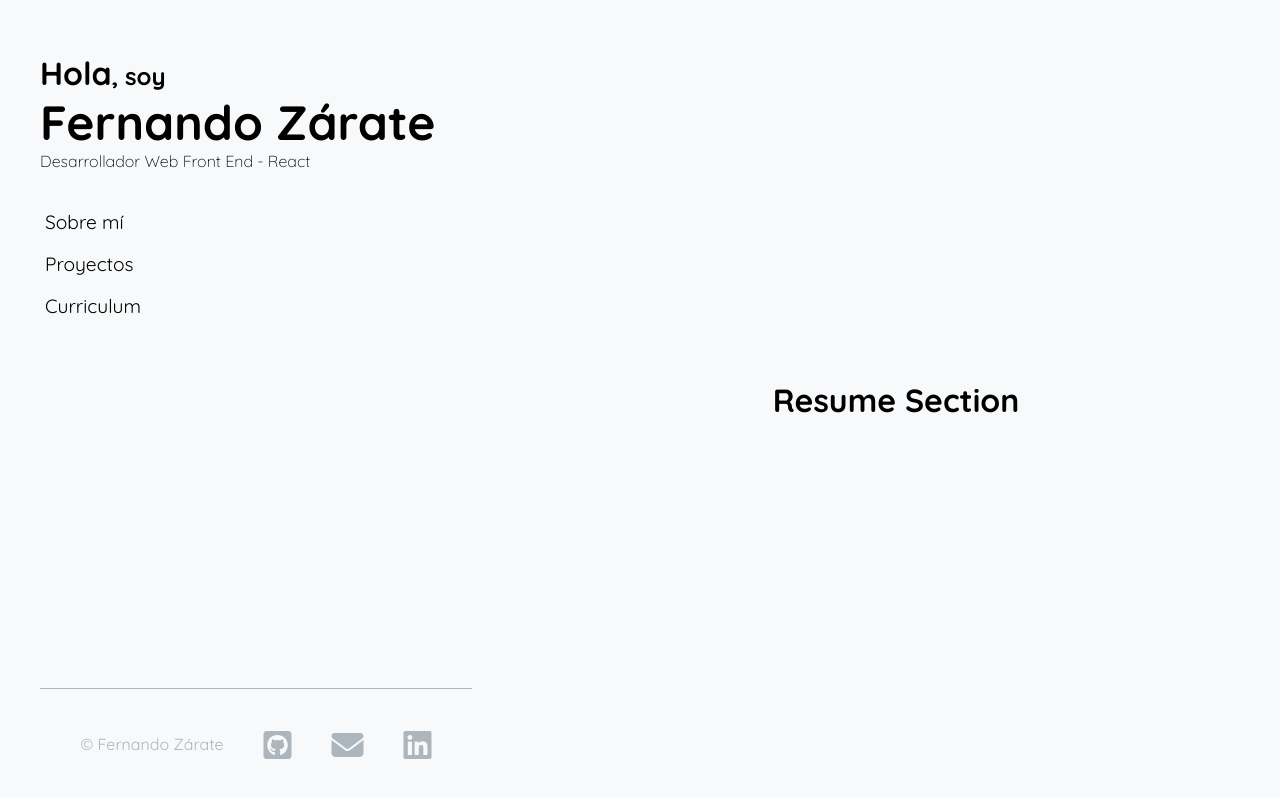
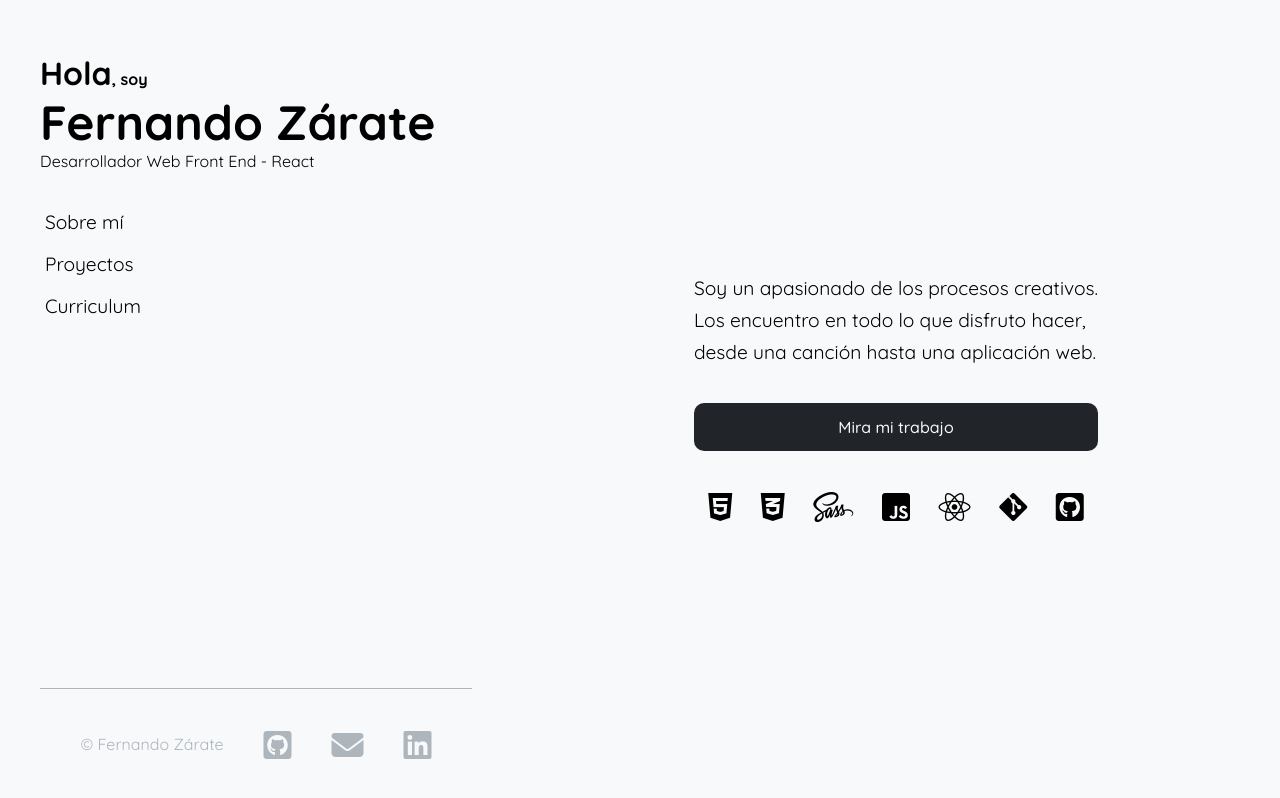
Before and after one commit to fernandozarate07/MyRepository, a React (Vite) app: page / in a window 1280 px wide. Built offline with nearby package versions, Linux system fonts and the light colour scheme.

Commit message:
Add change section functionality

```diff
--- a/src/App.jsx
+++ b/src/App.jsx
@@ -1,21 +1,26 @@
 import "./App.css";
 import HomeSection from "./modules/HomeSection/HomeSection.jsx";
+import ResumeSection from "./modules/ResumeSection/ResumeSection.jsx";
 import NavSection from "./modules/NavSection/NavSection.jsx";
 import ProjectSection from "./modules/ProjectSection/ProjectSection.jsx";
-import ResumeSection from "./modules/ResumeSection/ResumeSection.jsx";
+import { AppContext } from "./modules/AppContext/AppContext.jsx";
+import { useContext } from "react";
 
 function App() {
+  const { sectionState } = useContext(AppContext);
+
   return (
     <div className="app__container">
       <section className="app__left">
         <NavSection />
       </section>
       <section className="app__right">
-        {/* <HomeSection /> */}
-        {/* <ProjectSection /> */}
-        <ResumeSection />
+        {sectionState === "home" && <HomeSection />}
+        {sectionState === "projects" && <ProjectSection />}
+        {sectionState === "resume" && <ResumeSection />}
       </section>
     </div>
   );
 }
+
 export default App;
--- a/src/main.jsx
+++ b/src/main.jsx
@@ -1,10 +1,10 @@
-import { StrictMode } from "react";
-import { createRoot } from "react-dom/client";
-import "./index.css";
-import App from "./App.jsx";
+import ReactDOM from "react-dom/client";
+import App from "./App";
+import { ProviderAppContext } from "./modules/AppContext/AppContext.jsx";
+import "./index.css"; // Importación del archivo de estilos globales
 
-createRoot(document.getElementById("root")).render(
-  <StrictMode>
+ReactDOM.createRoot(document.getElementById("root")).render(
+  <ProviderAppContext>
     <App />
-  </StrictMode>
+  </ProviderAppContext>
 );
--- /dev/null
+++ b/src/modules/AppContext/AppContext.jsx
@@ -0,0 +1,11 @@
+import { createContext, useState } from "react";
+
+const AppContext = createContext();
+
+const ProviderAppContext = ({ children }) => {
+  const [sectionState, setSectionState] = useState("home");
+
+  return <AppContext.Provider value={{ sectionState, setSectionState }}>{children}</AppContext.Provider>;
+};
+
+export { AppContext, ProviderAppContext };
--- a/src/modules/NavBar/NavBar.jsx
+++ b/src/modules/NavBar/NavBar.jsx
@@ -1,15 +1,20 @@
 import styles from "./NavBar.module.css";
+import { useContext } from "react";
+import { AppContext } from "../AppContext/AppContext.jsx";
+
 const NavBar = () => {
+  const { setSectionState } = useContext(AppContext);
+
   return (
     <ul className={styles.navBar__ul}>
       <li className={`${styles.navBar__home} ${styles.li}`}>
-        <span>Sobre mí</span>
+        <span onClick={() => setSectionState("home")}>Sobre mí</span>
       </li>
       <li className={`${styles.navBar__projects} ${styles.li}`}>
-        <span>Proyectos</span>
+        <span onClick={() => setSectionState("projects")}>Proyectos</span>
       </li>
       <li className={`${styles.navBar__resume} ${styles.li}`}>
-        <span>Curriculum</span>
+        <span onClick={() => setSectionState("resume")}>Curriculum</span>
       </li>
     </ul>
   );
--- a/src/modules/NavSection/NavSection.module.css
+++ b/src/modules/NavSection/NavSection.module.css
@@ -13,18 +13,16 @@
 .navSection__name {
   padding-bottom: 2px;
 
-  font-weight: 1000;
   font-size: 3rem;
 }
 .span_one {
   font-size: 2rem;
 }
 .span_two {
-  font-size: 1.5rem;
+  font-size: 1rem;
 }
 .navSection__description {
   font-size: 1rem;
-  font-weight: 200;
 }
 .navSection__contact {
   padding-top: 40px;
--- a/src/modules/ProjectSection/ProjectSection.jsx
+++ b/src/modules/ProjectSection/ProjectSection.jsx
@@ -11,7 +11,7 @@ const ProjectSection = () => {
       title: "Aplicación Móvil",
       description:
         "Desarrollo de una app para gestionar tareas diarias, con funcionalidades de recordatorios, tareas pendientes y sincronización en la nube para acceso desde cualquier dispositivo.",
-      imageUrl: "../../src/assets/image/one.jpg",
+      imageUrl: "../../src/assets/image/one.png",
     },
     {
       title: "Sitio Web Corporativo",
```
Also changed, not shown: src/assets/image/one.png (added), 1 other file (tests, documents, lock files or other folders).
